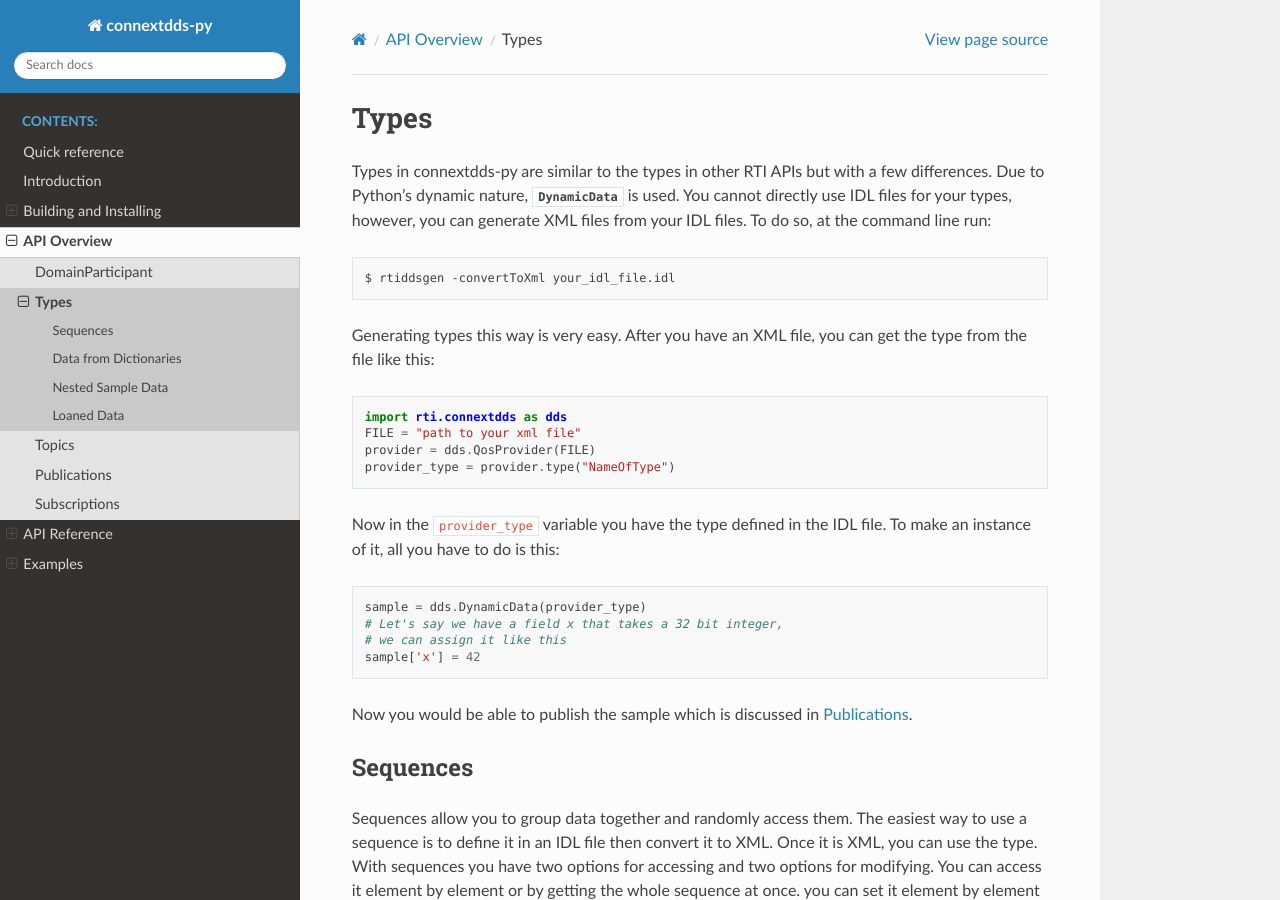
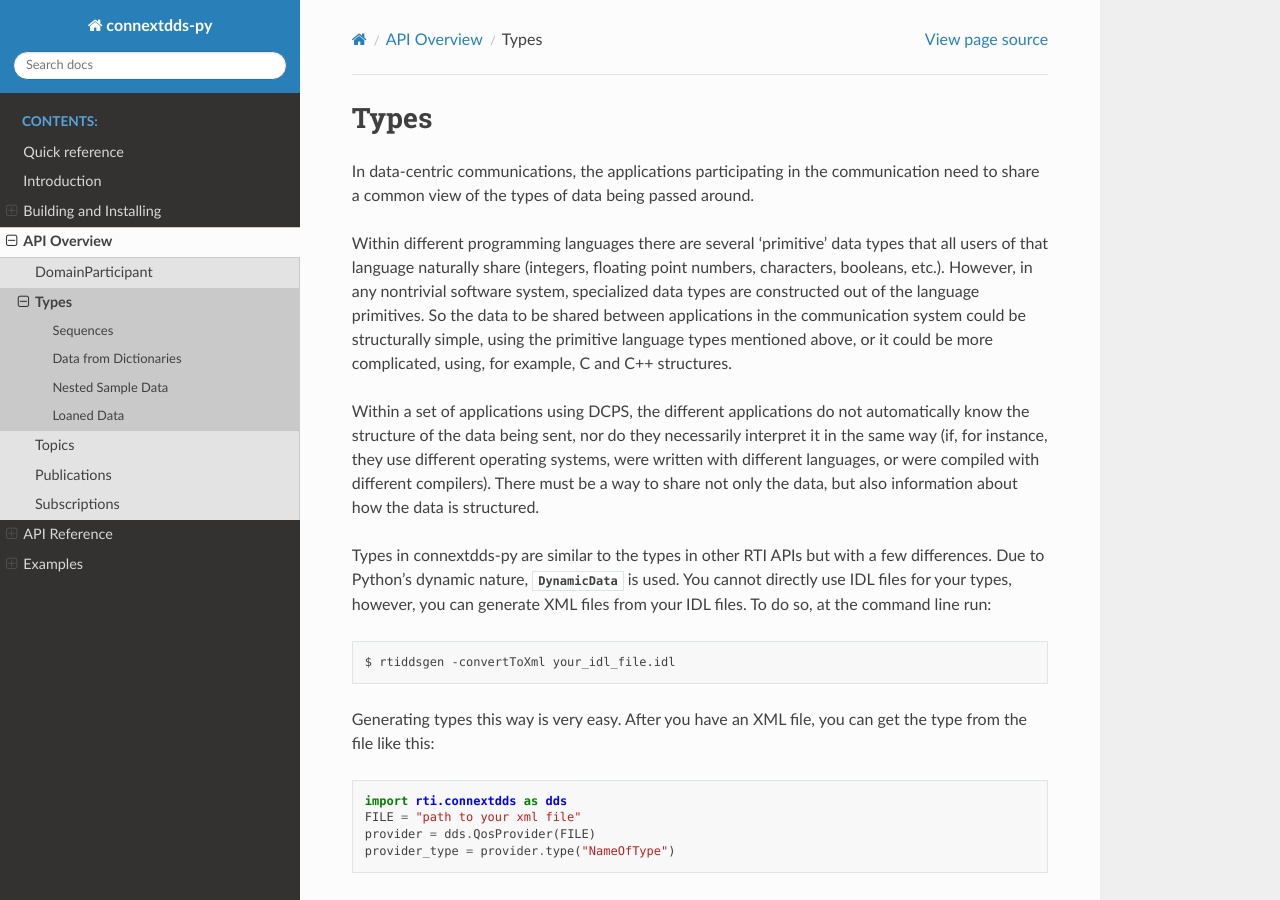
Before and after one commit to rticommunity/connextdds-py, a Sphinx documentation site: the page built from docs/source/types.rst, in a window 1280 px wide and 900 px high. Built offline with Sphinx 7.4.7 and the Read the Docs theme 2.0.0, drawn with Linux system fonts in a browser that asks for light colours.

Commit message:
Added a bunch of text from the manual to the docs

```diff
--- a/docs/source/types.rst
+++ b/docs/source/types.rst
@@ -2,6 +2,28 @@
 
 Types
 ~~~~~
+
+In data-centric communications, the applications participating in
+the communication need to share a common view of the types of data
+being passed around.
+
+Within different programming languages there are several ‘primitive’
+data types that all users of that language naturally share
+(integers, floating point numbers, characters, booleans, etc.).
+However, in any nontrivial software system, specialized data types
+are constructed out of the language primitives. So the data to be
+shared between applications in the communication system could be
+structurally simple, using the primitive language types mentioned
+above, or it could be more complicated, using, for example, C and
+C++ structures.
+
+Within a set of applications using DCPS, the different applications
+do not automatically know the structure of the data being sent, nor
+do they necessarily interpret it in the same way (if, for instance,
+they use different operating systems, were written with different
+languages, or were compiled with different compilers). There must
+be a way to share not only the data, but also information about
+how the data is structured.
 
 Types in connextdds-py are similar to the types in other RTI APIs
 but with a few differences. Due to Python's dynamic nature, :class:`DynamicData`
```
Also changed, not shown: docs/source/intro.rst (+8 -0 lines), docs/source/reader.rst (+17 -0 lines), docs/source/topic.rst (+7 -0 lines), docs/source/writer.rst (+16 -0 lines).
